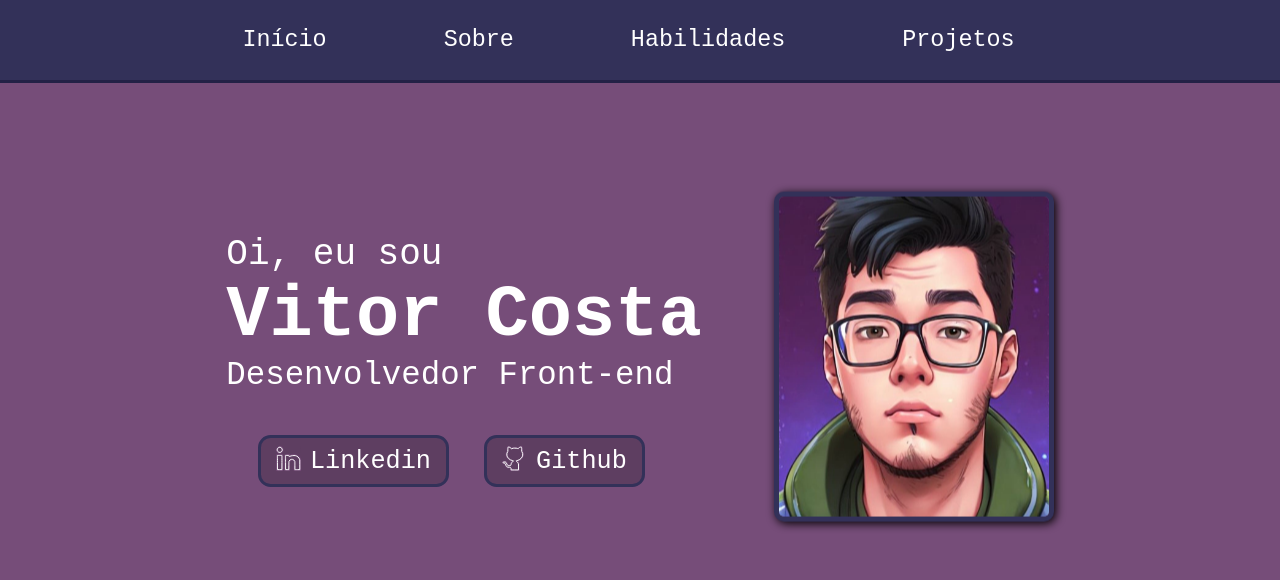
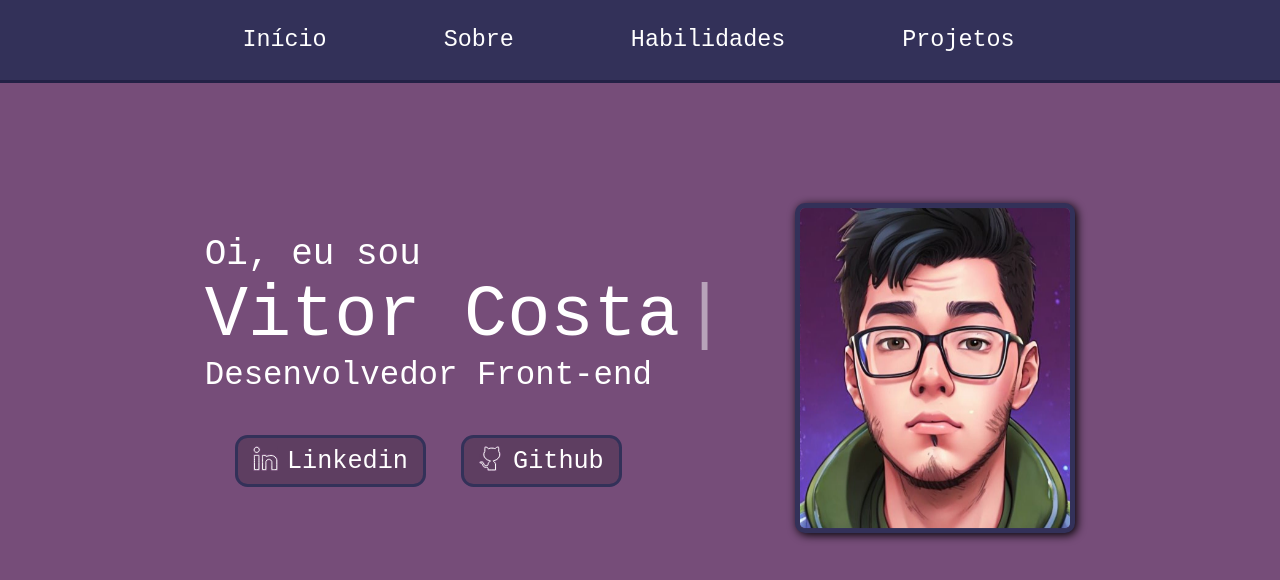
Before and after one commit to vitorcosta42/Portfolio, a React (Create React App) app: page / in a window 1280 px wide. Shown: the top 580 px of the page. Built offline with nearby package versions, Linux system fonts and the light colour scheme.

Commit message:
feat: home final implementation

```diff
--- a/package.json
+++ b/package.json
@@ -9,9 +9,12 @@
     "react": "^18.2.0",
     "react-dom": "^18.2.0",
     "react-icons": "^4.7.1",
+    "react-refresh": "^0.14.0",
     "react-router-dom": "^6.4.4",
-    "react-scripts": "5.0.1",
+    "react-scripts": "^2.1.3",
+    "react-simple-typewriter": "^5.0.1",
     "styled-components": "^5.3.6",
+    "typewriter-effect": "^2.19.0",
     "web-vitals": "^2.1.4"
   },
   "scripts": {
--- a/src/App.js
+++ b/src/App.js
@@ -1,3 +1,4 @@
+import React from 'react';
 import "./App.css";
 import Pages from "./pages";
 
--- a/src/components/GithubIcon/index.js
+++ b/src/components/GithubIcon/index.js
@@ -1,5 +1,5 @@
 import React from "react";
-const GithubIcon = (props) => {
+export const GithubIcon = (props) => {
   const { width, height, fill } = props;
 
   return (
@@ -62,4 +62,3 @@ c-48 136 -85 185 -280 377 -100 98 -179 179 -177 182 3 2 66 19 140 36 374 90
     </svg>
   );
 };
-export default GithubIcon;
--- a/src/components/LinkedinIcon/index.js
+++ b/src/components/LinkedinIcon/index.js
@@ -1,6 +1,6 @@
 import React from "react";
-const LinkedinIcon = (props) => {
-  const { width, height, fill } = props;
+export const LinkedinIcon = (props) => {
+   const { width, height, fill } = props;
 
   return (
     <svg
@@ -62,4 +62,3 @@ const LinkedinIcon = (props) => {
     </svg>
   );
 };
-export default LinkedinIcon;
--- a/src/components/Navbar/styles.js
+++ b/src/components/Navbar/styles.js
@@ -20,7 +20,7 @@ export const NavbarItems = styled.ul`
 export const NavbarLi = styled.a`
   text-decoration: none;
   font-size: 1.3em;
-
+  transition-duration: 0.8s;
   background-color: #333159;
   color: white;
   &:hover {
--- a/src/pages/Home/index.js
+++ b/src/pages/Home/index.js
@@ -1,14 +1,21 @@
 import React from "react";
 import * as S from "./styles";
-import GithubIcon from "../../components/GithubIcon";
-import LinkedinIcon from "../../components/LinkedinIcon";
+
 
 const Home = () => {
   return (
     <S.Container id="inicio">
       <S.MainContainer>
         <S.Span>Oi, eu sou </S.Span>
-        <S.Name>Vitor Costa</S.Name>
+         <S.Name>
+          <S.Typewriter
+            words={["Vitor Costa"]}
+            cursor
+            cursorStyle="|"
+            typeSpeed={120}
+            delaySpeed={1000}
+          />
+        </S.Name>
         <S.Dev>Desenvolvedor Front-end</S.Dev>
         <S.ButtonsContainer>
           <S.Link
@@ -17,7 +24,7 @@ const Home = () => {
           >
             <S.Button>
               <S.LinkedinContainer>
-                <LinkedinIcon width="25" height="25" />
+                <S.LinkedinIcon width="25" height="25" />
               </S.LinkedinContainer>
               Linkedin
             </S.Button>
@@ -25,7 +32,7 @@ const Home = () => {
           <S.Link href="https://github.com/vitorcosta42" target="_blank">
             <S.Button>
               <S.GithubContainer>
-                <GithubIcon width="25" height="25" />
+                <S.GithubIcon width="25" height="25" />
               </S.GithubContainer>
               Github
             </S.Button>
--- a/src/pages/Home/styles.js
+++ b/src/pages/Home/styles.js
@@ -1,4 +1,7 @@
 import styled from "styled-components";
+import { Typewriter as TypewriterStyled } from "react-simple-typewriter";
+import { GithubIcon as GithubIconStyled } from "../../components/GithubIcon";
+import {LinkedinIcon as LinkedinIconStyled}  from "../../components/LinkedinIcon/index";
 
 export const Container = styled.div`
   height: 30em;
@@ -16,7 +19,8 @@ export const MainContainer = styled.div`
 export const ButtonsContainer = styled.div`
   margin-top: 2em;
   display: flex;
-  justify-content: center;
+  justify-content: left;
+  padding: 0 1.4em;
 `;
 
 export const VitorContainer = styled.div``;
@@ -25,6 +29,7 @@ export const LinkedinContainer = styled.div`
   margin-right: 0.5em;
   padding: 0;
   margin-bottom: 0;
+  transition-duration: 0.8s;
   background-color: #5e3e61;
   fill: #5e3e61;
   &:hover {
@@ -37,9 +42,14 @@ export const GithubContainer = styled.div`
   padding: 0;
   margin-bottom: 0;
   background-color: #5e3e61;
+  transition-duration: 0.8s;
   fill: #5e3e61;
 `;
-// background-color: rgba(0, 0, 0, 0.2);
+
+export const GithubIcon = styled(GithubIconStyled)``;
+
+export const LinkedinIcon = styled(LinkedinIconStyled)``;
+
 export const Button = styled.button`
   padding: 15px;
   border-radius: 0.5em;
@@ -51,17 +61,18 @@ export const Button = styled.button`
   padding-top: 8px;
   align-items: center;
   display: flex;
+  transition-duration: 0.8s;
   &:hover {
     background-color: #333159;
     color: #fff;
     cursor: pointer;
     ${LinkedinContainer} {
-       background-color: #333159;;
-       fill:#333159;
+      background-color: #333159;
+      fill: #333159;
     }
     ${GithubContainer} {
       background-color: #333159;
-      fill:#333159;
+      fill: #333159;
     }
   }
 `;
@@ -71,11 +82,16 @@ export const Span = styled.span`
   text-align: left;
 `;
 
-export const Name = styled.h1`
+export const Name = styled.div`
   font-size: 4em;
   text-align: left;
   margin: 0;
+  span {
+    font-size: 1em;
+  }
 `;
+
+export const Typewriter = styled(TypewriterStyled)``;
 
 export const Dev = styled.span`
   font-size: 1.8em;
@@ -92,7 +108,7 @@ export const VitorIcon = styled.img`
   border-radius: 10px;
   box-shadow: 2px 2px 10px rgba(0, 0, 0, 1);
 
-  animation: floatAnimation 2s ease-in-out infinite;
+  animation: floatAnimation 2.2s ease-in-out infinite;
 
   @keyframes floatAnimation {
     0% {
@@ -100,7 +116,7 @@ export const VitorIcon = styled.img`
     }
 
     50% {
-      transform: translateY(5px);
+      transform: translateY(10px);
     }
     100% {
       transform: translateY(-5px);
```
Also changed, not shown: 1 other file (tests, documents, lock files or other folders). Lines whose indentation alone changed are shown as unchanged.
